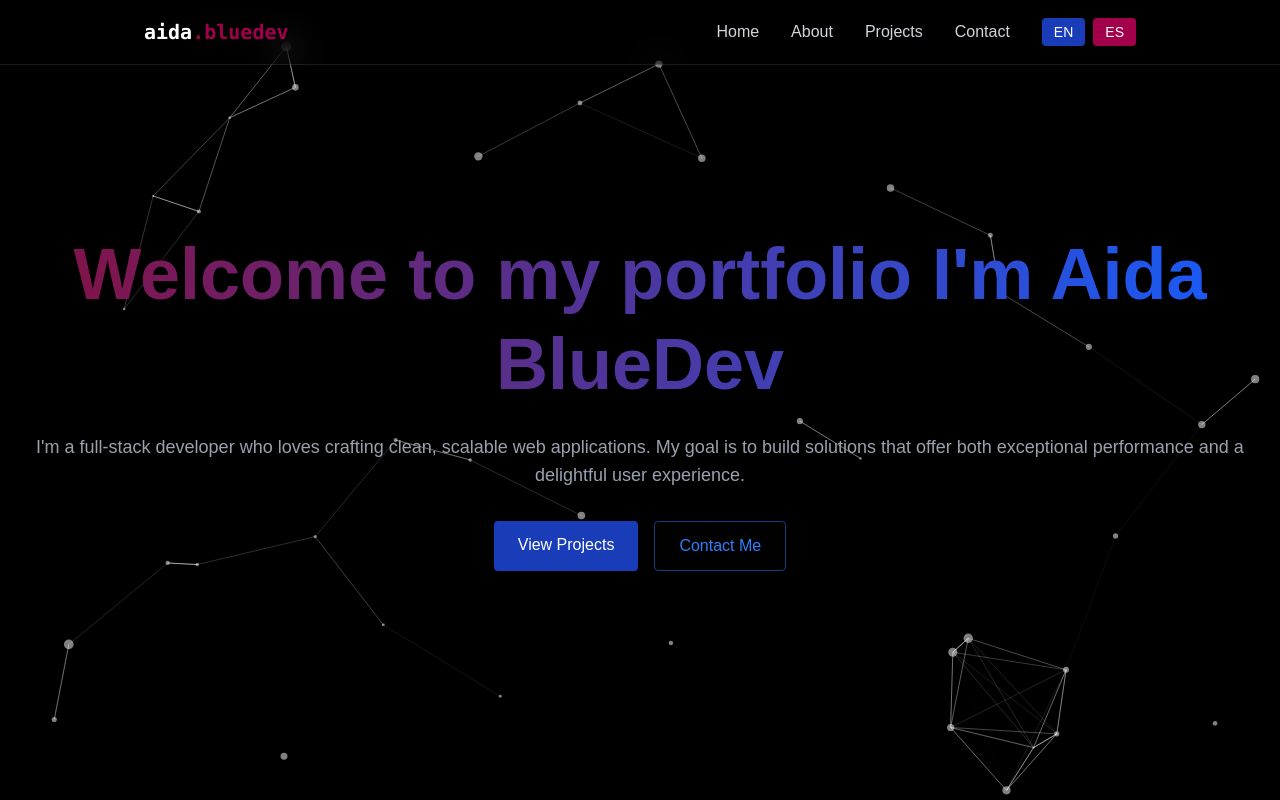
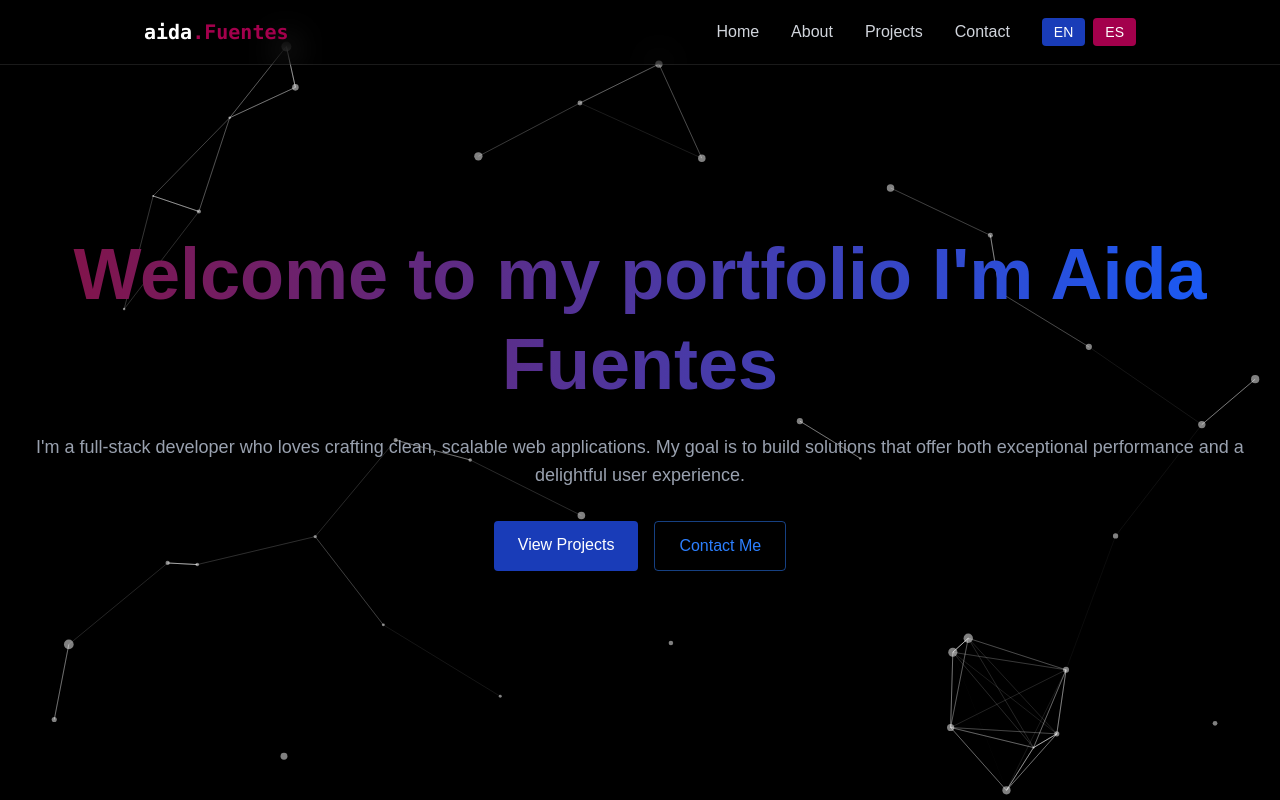
Before and after one commit to Aida230/PortFolioAida, a React (Vite) app: page / in a window 1280 px wide. Shown: the top 800 px of the page. Built offline with nearby package versions, Linux system fonts and the light colour scheme.

Commit message:
modificacon del nombre

```diff
--- a/src/components/Navbar.jsx
+++ b/src/components/Navbar.jsx
@@ -14,7 +14,7 @@ export const Navbar = ({ menuOpen, setMenuOpen }) => {
       <div className="max-w-5xl mx-auto px-4">
         <div className="flex justify-between items-center h-16">
           <a href="#home" className="font-mono text-xl font-bold text-white">
-            aida<span className="text-pink-800">.bluedev</span>
+            aida<span className="text-pink-800">.Fuentes</span>
           </a>
           <div
             className="w-7 h-5 relative cursor-pointer z-40 md:hidden"
--- a/src/locales/en.json
+++ b/src/locales/en.json
@@ -6,7 +6,7 @@
     "contact": "Contact"
   },
   "home": {
-    "title": "Welcome to my portfolio I'm Aida BlueDev",
+    "title": "Welcome to my portfolio I'm Aida Fuentes",
     "description": "I'm a full-stack developer who loves crafting clean, scalable web applications. My goal is to build solutions that offer both exceptional performance and a delightful user experience.",
     "viewProjects": "View Projects",
     "contactMe": "Contact Me"
--- a/src/locales/es.json
+++ b/src/locales/es.json
@@ -7,7 +7,7 @@
   },
 
   "home": {
-    "title": "Bienvenido a mi portfolio, soy Aida BlueDev",
+    "title": "Bienvenido a mi portfolio, soy Aida Fuentes",
     "description": "Soy una desarrolladora full-stack apasionada por crear aplicaciones web limpias y escalables. Mi objetivo es construir soluciones que ofrezcan un rendimiento excepcional y una experiencia de usuario agradable.",
     "viewProjects": "Ver Proyectos",
     "contactMe": "Contáctame"
```
